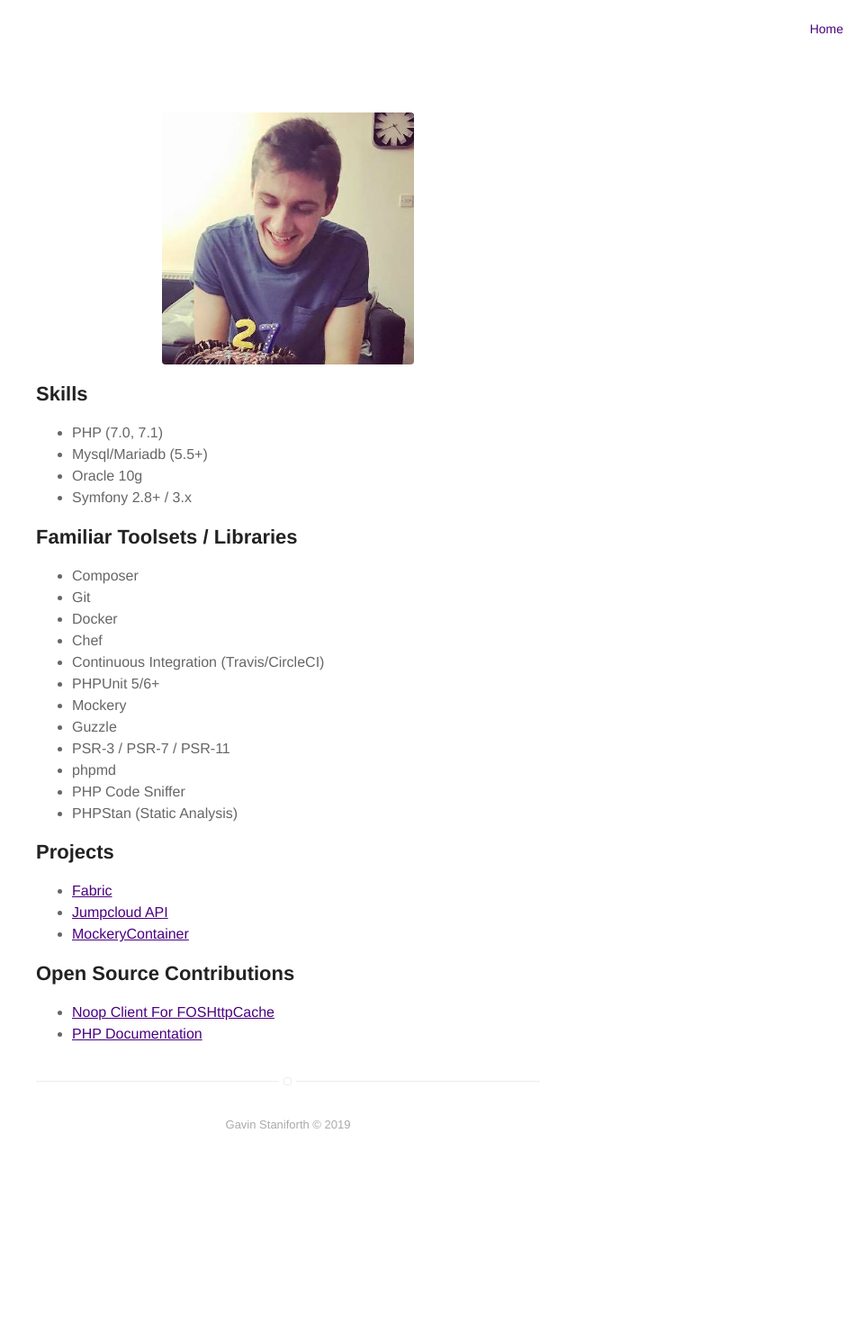
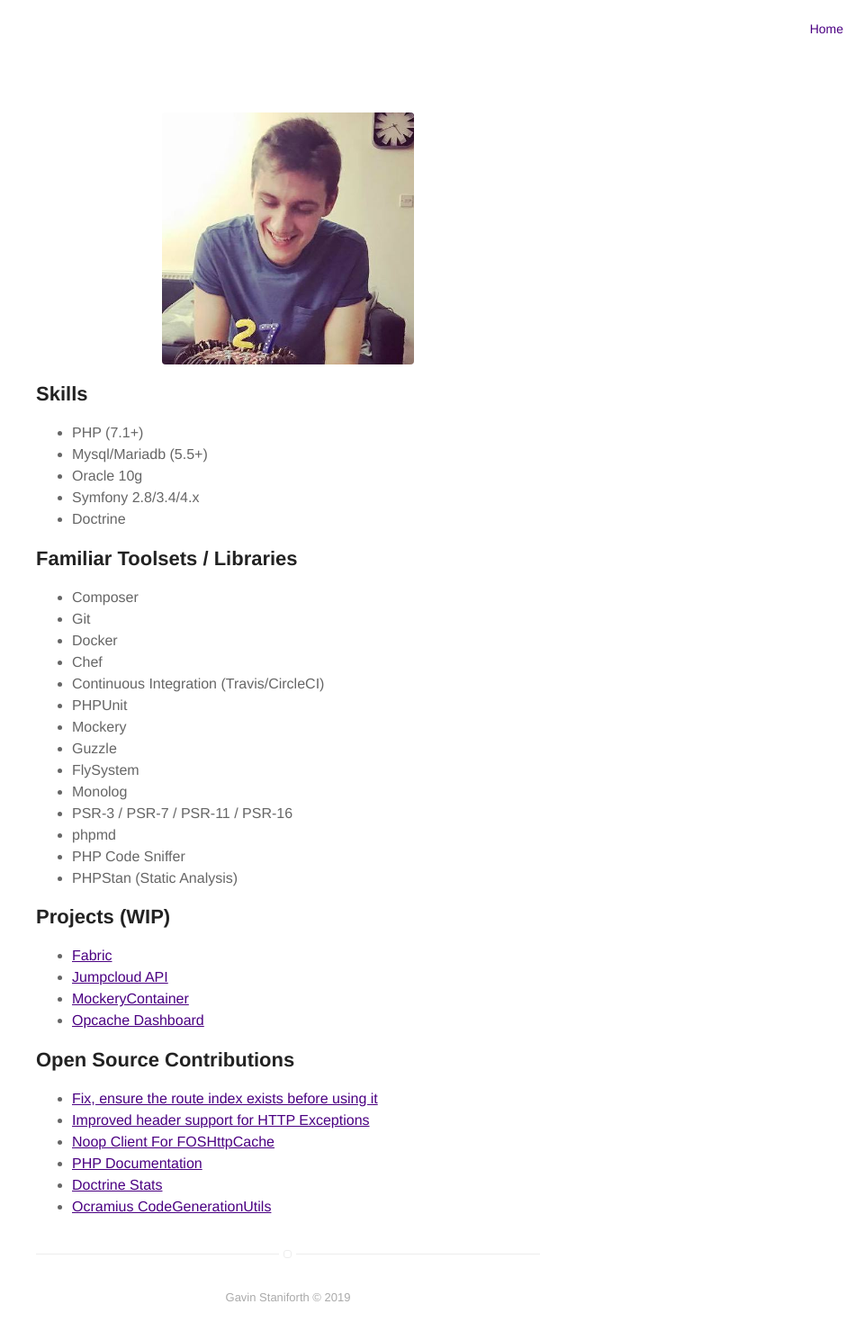
Before and after one commit to gsdevme/gsdev.me, a Jekyll site: the page built from about.md, in a window 1280 px wide. Shown: the whole page at 90% size, without its empty margins (320-1280 px from the left). Built offline with Jekyll 4.4.1, drawn with Linux system fonts in a browser that asks for light colours; before the commit the page ends 1297 px from its top, so only the background shows below that.

Commit message:
chore: minor updates

```diff
--- a/about.md
+++ b/about.md
@@ -9,10 +9,11 @@ layout: page
 <h2>Skills</h2>
 
 <ul class="skill-list">
-	<li>PHP (7.0, 7.1)</li>
+	<li>PHP (7.1+)</li>
 	<li>Mysql/Mariadb (5.5+)</li>
 	<li>Oracle 10g</li>
-	<li>Symfony 2.8+ / 3.x</li>
+	<li>Symfony 2.8/3.4/4.x</li>
+	<li>Doctrine</li>
 </ul>
 
 <h2>Familiar Toolsets / Libraries</h2>
@@ -23,26 +24,33 @@ layout: page
 	<li>Docker</li>
 	<li>Chef</li>
 	<li>Continuous Integration (Travis/CircleCI)</li>
-	<li>PHPUnit 5/6+</li>
+	<li>PHPUnit</li>
 	<li>Mockery</li>
 	<li>Guzzle</li>
-	<li>PSR-3 / PSR-7 / PSR-11</li>
+	<li>FlySystem</li>
+	<li>Monolog</li>
+	<li>PSR-3 / PSR-7 / PSR-11 / PSR-16</li>
 	<li>phpmd</li>
 	<li>PHP Code Sniffer</li>
 	<li>PHPStan (Static Analysis)</li>
 </ul>
 
-<h2>Projects</h2>
+<h2>Projects (WIP)</h2>
 
 <ul>
 	<li><a href="https://github.com/gsdevme/fabric">Fabric</a></li>
 	<li><a href="https://github.com/gsdevme/jumpcloud">Jumpcloud API</a></li>
 	<li><a href="https://github.com/gsdevme/MockeryContainer">MockeryContainer</a></li>
+	<li><a href="https://github.com/gsdevme/opcache">Opcache Dashboard</a></li>
 </ul>
 
 <h2>Open Source Contributions</h2>
 
 <ul>
+	<li><a href="https://github.com/symfony/symfony/pull/23238">Fix, ensure the route index exists before using it</a></li>
+	<li><a href="https://github.com/symfony/symfony/pull/22228">Improved header support for HTTP Exceptions</a></li>
 	<li><a href="https://github.com/FriendsOfSymfony/FOSHttpCache/pull/289">Noop Client For FOSHttpCache</a></li>
 	<li><a href="https://github.com/php/web-php/pull/151">PHP Documentation</a></li>
+	<li><a href="https://github.com/steevanb/doctrine-stats/pull/7">Doctrine Stats</a></li>
+	<li><a href="https://github.com/Ocramius/CodeGenerationUtils/pulls?q=is%3Apr+is%3Aclosed+author%3Agsdevme">Ocramius CodeGenerationUtils</a></li>
 </ul>
```
Also changed, not shown: Gemfile.lock.
